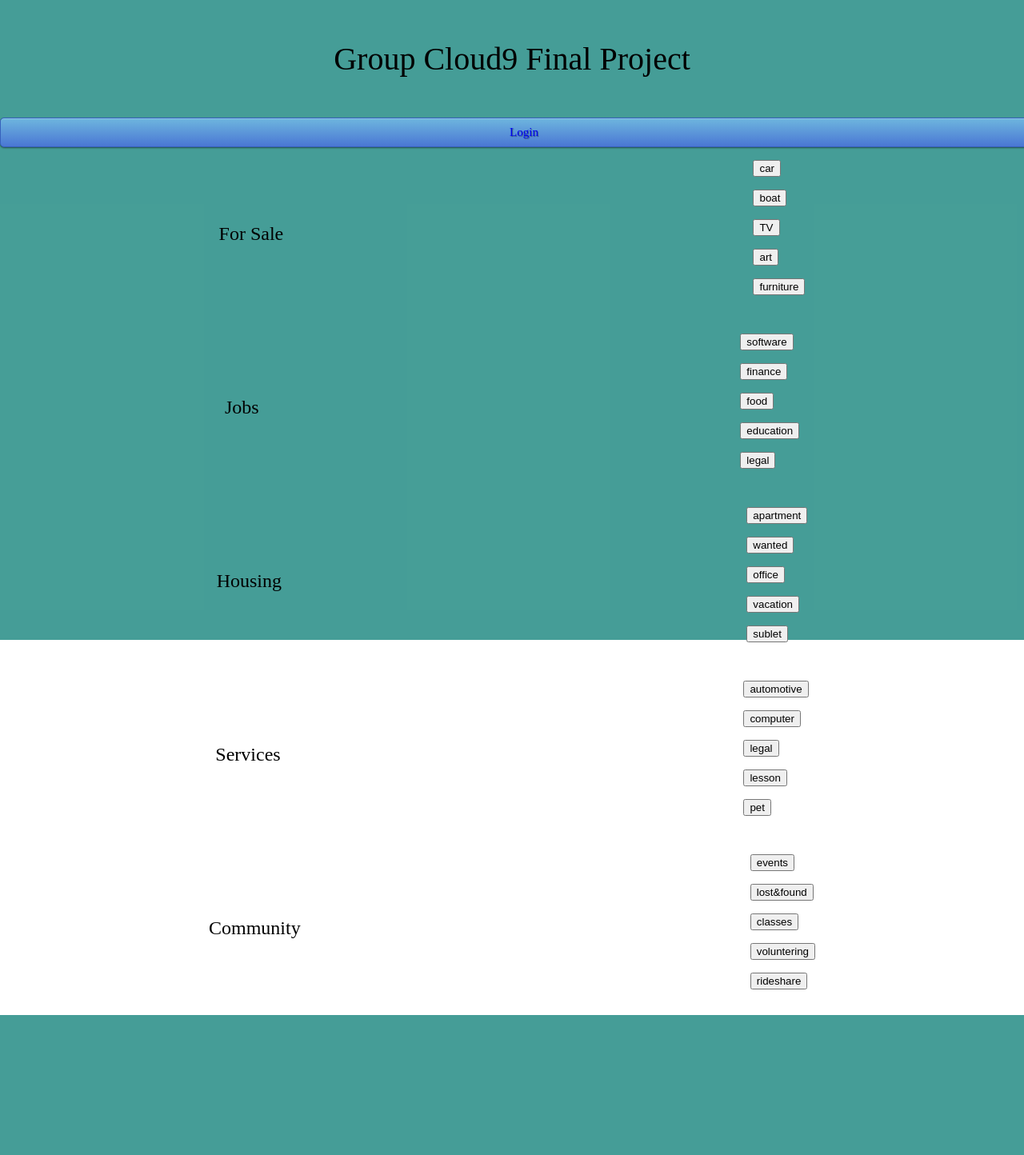
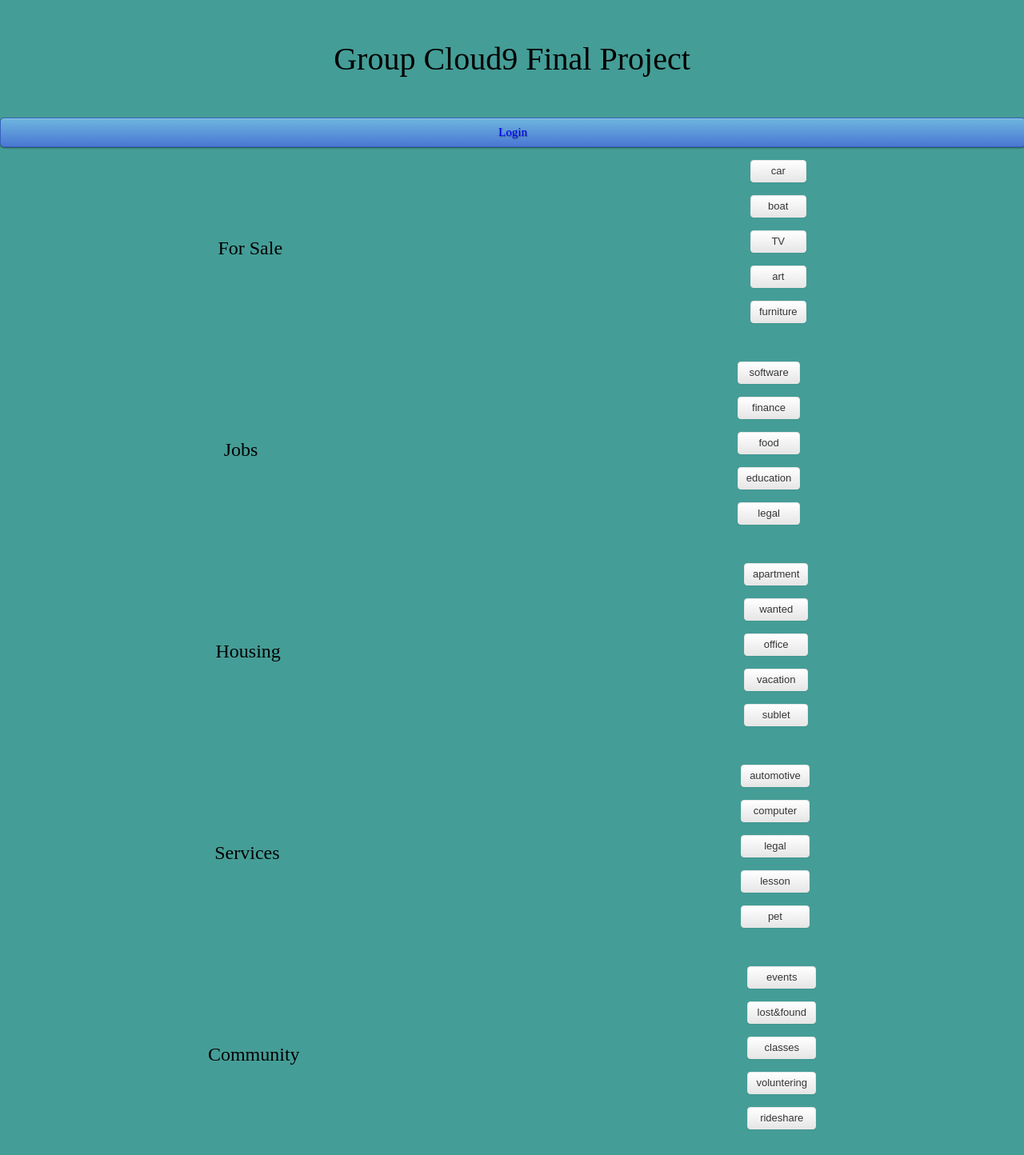
Before and after one commit to SolaOgunsola/422x-cloud9, a Flask app: page / in a window 1280 px wide. Shown: the whole page at 80% size. Before the commit the page ends 1269 px from the top, so only its background shows below. Run offline with Flask 2, Linux system fonts and the light colour scheme.

Commit message:
update css

```diff
--- a/cloud_flask_app/app/templates/public/index.html
+++ b/cloud_flask_app/app/templates/public/index.html
@@ -4,10 +4,12 @@
     <style>
       body {
         margin: 0;
+        padding: 0;
+        overflow-x: hidden;
+        background-color: rgba(40, 142, 135, 0.863);
       }
       .container {
         height: 100vh;
-        background-color: rgba(40, 142, 135, 0.863);
       }
       .title {
         text-align: center;
@@ -20,7 +22,6 @@
       .sectionItem {
         display: flex;
         flex-direction: row;
-
         align-items: center;
         justify-content: space-around;
       }
@@ -44,19 +45,19 @@
           <div class="sectionTitle">For Sale</div>
           <ul>
             <form action="/ForSale/car" method="POST" enctype="multipart/form-data">
-              <input type="submit" name="category" value="car">
+              <input type="submit" class="btn btn-block" name="category" value="car">
             </form>
             <form action="/ForSale/boat" method="POST" enctype="multipart/form-data">
-              <input type="submit" name="category" value="boat">
+              <input type="submit" class="btn btn-block" name="category" value="boat">
             </form>
             <form action="/ForSale/tv" method="POST" enctype="multipart/form-data">
-              <input type="submit" name="category" value="TV">
+              <input type="submit" class="btn btn-block" name="category" value="TV">
             </form>
             <form action="/ForSale/art" method="POST" enctype="multipart/form-data">
-              <input type="submit" name="category" value="art">
+              <input type="submit" class="btn btn-block" name="category" value="art">
             </form>
             <form action="/ForSale/furniture" method="POST" enctype="multipart/form-data">
-              <input type="submit" name="category" value="furniture">
+              <input type="submit" class="btn btn-block" name="category" value="furniture">
             </form>
           </ul>
         </div>
@@ -64,19 +65,19 @@
           <div class="sectionTitle">Jobs</div>
           <ul>
             <form action="/Jobs/software" method="POST" enctype="multipart/form-data">
-              <input type="submit" name="category" value="software">
+              <input type="submit" class="btn btn-block" name="category" value="software">
             </form>
             <form action="/Jobs/finance" method="POST" enctype="multipart/form-data">
-              <input type="submit" name="category" value="finance">
+              <input type="submit" class="btn btn-block" name="category" value="finance">
             </form>
             <form action="/Jobs/food" method="POST" enctype="multipart/form-data">
-              <input type="submit" name="category" value="food">
+              <input type="submit" class="btn btn-block" name="category" value="food">
             </form>
             <form action="/Jobs/education" method="POST" enctype="multipart/form-data">
-              <input type="submit" name="category" value="education">
+              <input type="submit" class="btn btn-block" name="category" value="education">
             </form>
             <form action="/Jobs/legal" method="POST" enctype="multipart/form-data">
-              <input type="submit" name="category" value="legal">
+              <input type="submit" class="btn btn-block" name="category" value="legal">
             </form>
           </ul>
         </div>
@@ -84,19 +85,19 @@
           <div class="sectionTitle">Housing</div>
           <ul>
             <form action="/Housing/apartment" method="POST" enctype="multipart/form-data">
-              <input type="submit" name="category" value="apartment">
+              <input type="submit" class="btn btn-block" name="category" value="apartment">
             </form>
             <form action="/Housing/wanted" method="POST" enctype="multipart/form-data">
-              <input type="submit" name="category" value="wanted">
+              <input type="submit"class="btn btn-block"  name="category" value="wanted">
             </form>
             <form action="/Housing/office" method="POST" enctype="multipart/form-data">
-              <input type="submit" name="category" value="office">
+              <input type="submit"class="btn btn-block" name="category" value="office">
             </form>
             <form action="/Housing/vacation" method="POST" enctype="multipart/form-data">
-              <input type="submit" name="category" value="vacation">
+              <input type="submit"class="btn btn-block" name="category" value="vacation">
             </form>
             <form action="/Housing/sublet" method="POST" enctype="multipart/form-data">
-              <input type="submit" name="category" value="sublet">
+              <input type="submit" class="btn btn-block"name="category" value="sublet">
             </form>
           </ul>
         </div>
@@ -104,19 +105,19 @@
           <div class="sectionTitle">Services</div>
           <ul>
             <form action="/Services/automotive" method="POST" enctype="multipart/form-data">
-              <input type="submit" name="category" value="automotive">
+              <input type="submit" class="btn btn-block"name="category" value="automotive">
             </form>
             <form action="/Services/computer" method="POST" enctype="multipart/form-data">
-              <input type="submit" name="category" value="computer">
+              <input type="submit" class="btn btn-block"name="category" value="computer">
             </form>
             <form action="/Services/legal" method="POST" enctype="multipart/form-data">
-              <input type="submit" name="category" value="legal">
+              <input type="submit" class="btn btn-block" name="category" value="legal">
             </form>
             <form action="/Services/lesson" method="POST" enctype="multipart/form-data">
-              <input type="submit" name="category" value="lesson">
+              <input type="submit" class="btn btn-block" name="category" value="lesson">
             </form>
             <form action="/Services/pet" method="POST" enctype="multipart/form-data">
-              <input type="submit" name="category" value="pet">
+              <input type="submit" class="btn btn-block" name="category" value="pet">
             </form>
           </ul>
         </div>
@@ -124,19 +125,19 @@
           <div class="sectionTitle">Community</div>
           <ul>
             <form action="/Community/events" method="POST" enctype="multipart/form-data">
-              <input type="submit" name="category" value="events">
+              <input type="submit" class="btn btn-block" name="category" value="events">
             </form>
             <form action="/Community/lost&found" method="POST" enctype="multipart/form-data">
-              <input type="submit" name="category" value="lost&found">
+              <input type="submit" class="btn btn-block" name="category" value="lost&found">
             </form>
             <form action="/Community/classes" method="POST" enctype="multipart/form-data">
-              <input type="submit" name="category" value="classes">
+              <input type="submit" class="btn btn-block" name="category" value="classes">
             </form>
             <form action="/Community/voluntering" method="POST" enctype="multipart/form-data">
-              <input type="submit" name="category" value="voluntering">
+              <input type="submit" class="btn btn-block" name="category" value="voluntering">
             </form>
             <form action="/Community/rideshare" method="POST" enctype="multipart/form-data">
-              <input type="submit" name="category" value="rideshare">
+              <input type="submit" class="btn btn-block" name="category" value="rideshare">
             </form>
           </ul>
         </div>
@@ -153,7 +154,7 @@
 
 .btn { display: inline-block; *display: inline; *zoom: 1; padding: 4px 10px 4px; margin-bottom: 0; font-size: 13px; line-height: 18px; color: #333333; text-align: center;text-shadow: 0 1px 1px rgba(255, 255, 255, 0.75); vertical-align: middle; background-color: #f5f5f5; background-image: -moz-linear-gradient(top, #ffffff, #e6e6e6); background-image: -ms-linear-gradient(top, #ffffff, #e6e6e6); background-image: -webkit-gradient(linear, 0 0, 0 100%, from(#ffffff), to(#e6e6e6)); background-image: -webkit-linear-gradient(top, #ffffff, #e6e6e6); background-image: -o-linear-gradient(top, #ffffff, #e6e6e6); background-image: linear-gradient(top, #ffffff, #e6e6e6); background-repeat: repeat-x; filter: progid:dximagetransform.microsoft.gradient(startColorstr=#ffffff, endColorstr=#e6e6e6, GradientType=0); border-color: #e6e6e6 #e6e6e6 #e6e6e6; border-color: rgba(0, 0, 0, 0.1) rgba(0, 0, 0, 0.1) rgba(0, 0, 0, 0.25); border: 1px solid #e6e6e6; -webkit-border-radius: 4px; -moz-border-radius: 4px; border-radius: 4px; -webkit-box-shadow: inset 0 1px 0 rgba(255, 255, 255, 0.2), 0 1px 2px rgba(0, 0, 0, 0.05); -moz-box-shadow: inset 0 1px 0 rgba(255, 255, 255, 0.2), 0 1px 2px rgba(0, 0, 0, 0.05); box-shadow: inset 0 1px 0 rgba(255, 255, 255, 0.2), 0 1px 2px rgba(0, 0, 0, 0.05); cursor: pointer; *margin-left: .3em; }
 .btn:hover, .btn:active, .btn.active, .btn.disabled, .btn[disabled] { background-color: #e6e6e6; }
-.btn-large { padding: 9px 14px; font-size: 15px; line-height: normal; -webkit-border-radius: 5px; -moz-border-radius: 5px; border-radius: 5px; }
+.btn-large { padding: 9px 0px; font-size: 15px; line-height: normal; -webkit-border-radius: 5px; -moz-border-radius: 5px; border-radius: 5px; }
 .btn:hover { color: #333333; text-decoration: none; background-color: #e6e6e6; background-position: 0 -15px; -webkit-transition: background-position 0.1s linear; -moz-transition: background-position 0.1s linear; -ms-transition: background-position 0.1s linear; -o-transition: background-position 0.1s linear; transition: background-position 0.1s linear; }
 .btn-primary, .btn-primary:hover { text-shadow: 0 -1px 0 rgba(0, 0, 0, 0.25); color: #ffffff; }
 .btn-primary.active { color: rgba(255, 255, 255, 0.75); }
--- a/cloud_flask_app/app/templates/user/ListViewCommunity.html
+++ b/cloud_flask_app/app/templates/user/ListViewCommunity.html
@@ -24,7 +24,7 @@
 
     .item {
       width: 80%;
-      margin: 0 10%;
+      margin: 20px 10%;
       border: 2px solid black;
       border-radius: 10px;
       padding: 20px;
--- a/cloud_flask_app/app/templates/user/ListViewForSale.html
+++ b/cloud_flask_app/app/templates/user/ListViewForSale.html
@@ -24,7 +24,7 @@
 
     .item {
       width: 80%;
-      margin: 0 10%;
+      margin: 20px 10%;
       border: 2px solid black;
       border-radius: 10px;
       padding: 20px;
--- a/cloud_flask_app/app/templates/user/ListViewHousing.html
+++ b/cloud_flask_app/app/templates/user/ListViewHousing.html
@@ -24,7 +24,7 @@
 
     .item {
       width: 80%;
-      margin: 0 10%;
+      margin: 20px 10%;
       border: 2px solid black;
       border-radius: 10px;
       padding: 20px;
--- a/cloud_flask_app/app/templates/user/ListViewJob.html
+++ b/cloud_flask_app/app/templates/user/ListViewJob.html
@@ -24,7 +24,7 @@
 
     .item {
       width: 80%;
-      margin: 0 10%;
+      margin: 20px 10%;
       border: 2px solid black;
       border-radius: 10px;
       padding: 20px;
--- a/cloud_flask_app/app/templates/user/ListViewServices.html
+++ b/cloud_flask_app/app/templates/user/ListViewServices.html
@@ -24,7 +24,7 @@
 
     .item {
       width: 80%;
-      margin: 0 10%;
+      margin: 20px 10%;
       border: 2px solid black;
       border-radius: 10px;
       padding: 20px;
```
